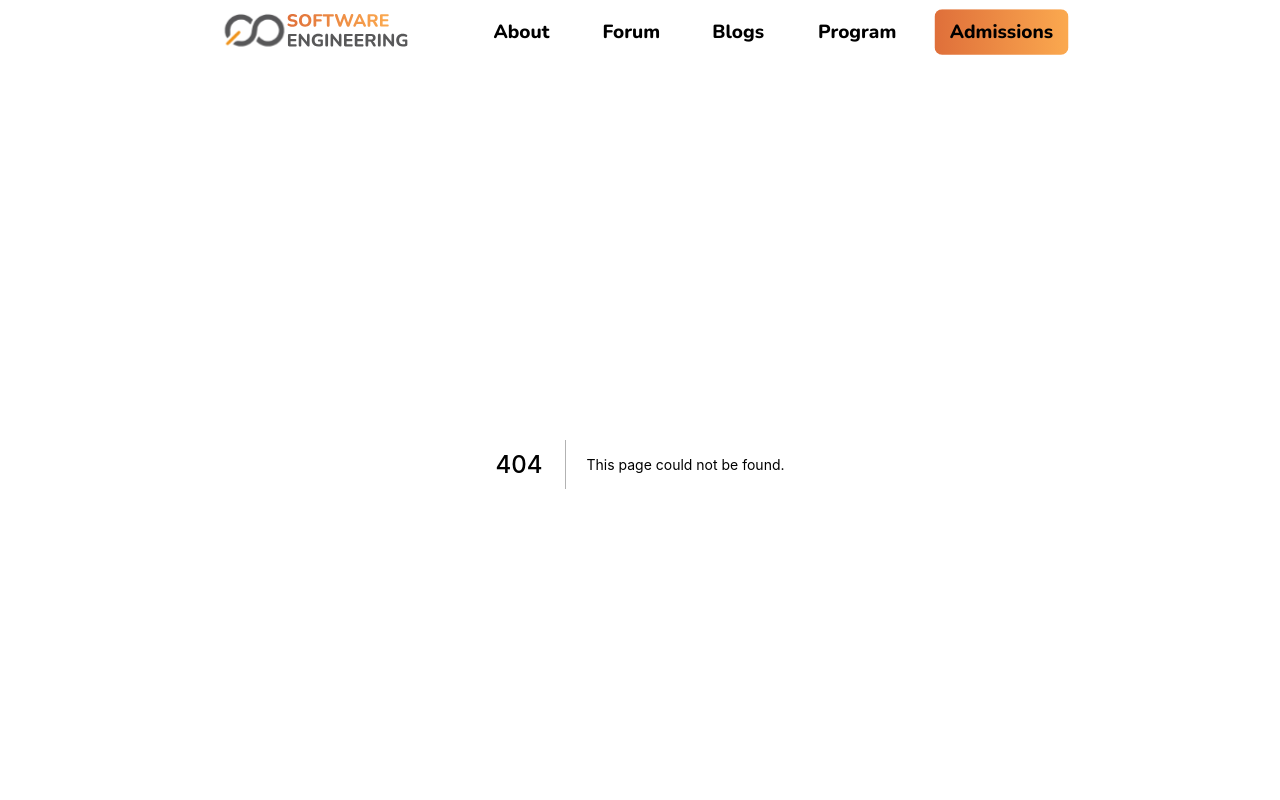
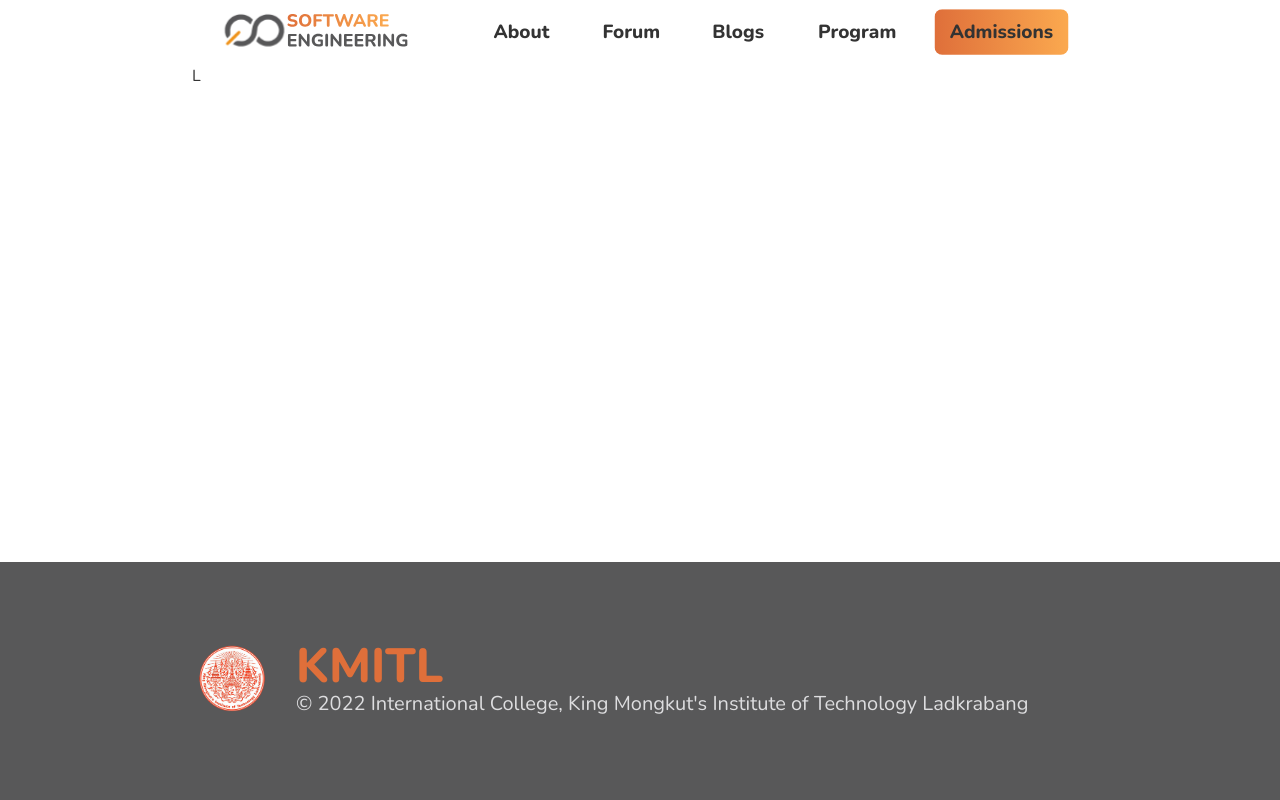
Before and after one commit to neneprm/SE-WEBSITE, a Next.js app in the folder client/: page /program/login in a window 1280 px wide. Before the commit this address had no page. Shown: the top 800 px of the page. Built offline with nearby package versions, Linux system fonts and the light colour scheme.

Commit message:
Initialize login page

```diff
--- /dev/null
+++ b/client/pages/program/login.tsx
@@ -0,0 +1,7 @@
+const Login = () => {
+  return (
+    <div>L</div>
+  )
+}
+
+export default Login
```
